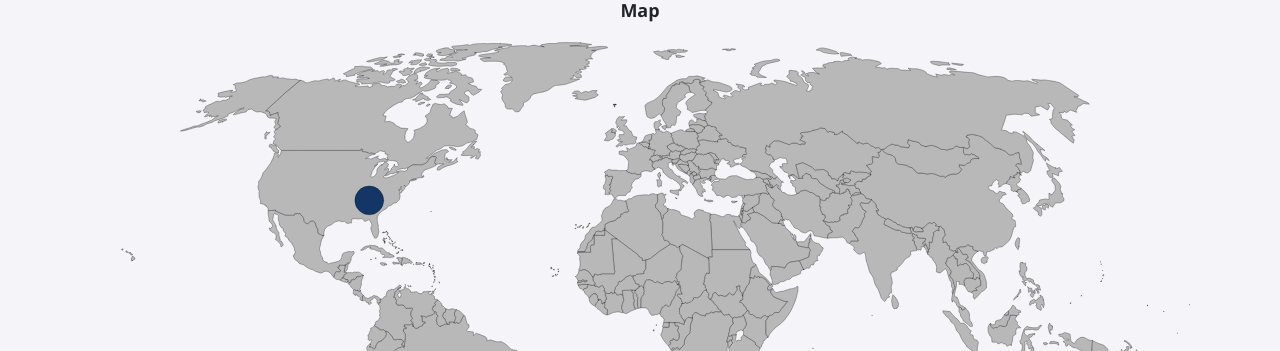
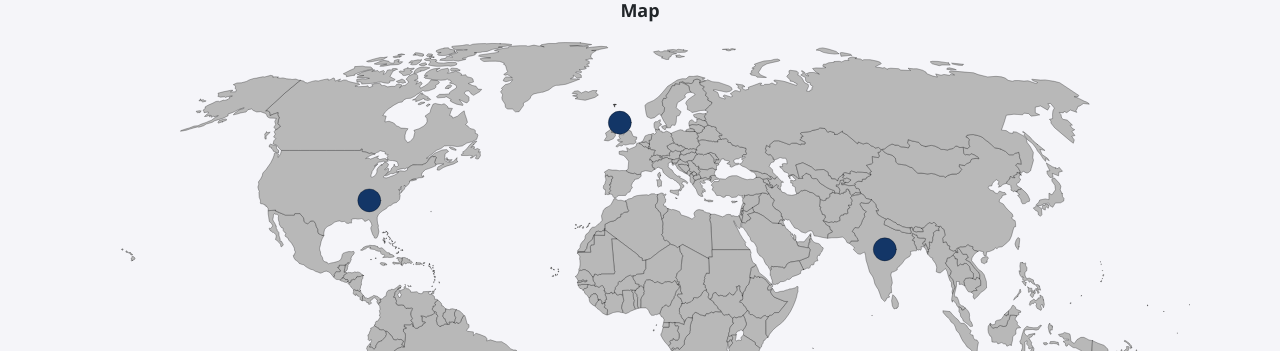
Before and after one commit to MLH-Fellowship/prep-portfolio-22.JUL.PREP.3, a Jekyll site: the page built from index.html, in a window 1280 px wide. Shown: the part 794-1145 px from the top of the page. Built offline with Jekyll 4.4.1, drawn with Linux system fonts in a browser that asks for light colours; nearby versions of some CDN libraries.

Commit message:
Add more pins, reduce radius of pins

```diff
--- a/_includes/world-map.html
+++ b/_includes/world-map.html
@@ -14,7 +14,7 @@
         height="100"
         xmlns="http://www.w3.org/2000/svg"
     >
-        <g id="globe">
+        <g>
             <path
                 d="M1383 261.6l1.5 1.8-2.9 0.8-2.4 1.1-5.9 0.8-5.3 1.3-2.4 2.8 1.9 2.7 1.4 3.2-2 2.7 0.8 2.5-0.9 2.3-5.2-0.2 3.1 4.2-3.1 1.7-1.4 3.8 1.1 3.9-1.8 1.8-2.1-0.6-4 0.9-0.2 1.7-4.1 0-2.3 3.7 0.8 5.4-6.6 2.7-3.9-0.6-0.9 1.4-3.4-0.8-5.3 1-9.6-3.3 3.9-5.8-1.1-4.1-4.3-1.1-1.2-4.1-2.7-5.1 1.6-3.5-2.5-1 0.5-4.7 0.6-8 5.9 2.5 3.9-0.9 0.4-2.9 4-0.9 2.6-2-0.2-5.1 4.2-1.3 0.3-2.2 2.9 1.7 1.6 0.2 3 0 4.3 1.4 1.8 0.7 3.4-2 2.1 1.2 0.9-2.9 3.2 0.1 0.6-0.9-0.2-2.6 1.7-2.2 3.3 1.4-0.1 2 1.7 0.3 0.9 5.4 2.7 2.1 1.5-1.4 2.2-0.6 2.5-2.9 3.8 0.5 5.4 0z"
                 id="AF"
@@ -2065,10 +2065,12 @@
                 d="M 1994.4 606 1994 606.4 1993.2 607.5 1992.9 607.6 1992.2 608 1992 608.6 1991.6 608.8 1991.4 609.1 1991.3 609.3 1991.6 609.4 1992.2 609.1 1992.3 609 1992.6 608.7 1992.8 608.4 1993.4 608.1 1993.7 607.8 1994.3 607.5 1994.3 607.8 1993.8 608.5 1993.6 608.6 1993.7 609.2 1993.4 609.5 1993.1 609.2 1992.7 609.2 1992.2 609.3 1991.8 609.6 1991.1 609.7 1990.1 609.7 1990.6 609.2 1990.2 609 1989.6 609.2 1989.2 609.4 1989.2 609.6 1988.9 609.7 1988.7 609.8 1988.6 610.2 1988.4 610.5 1988.1 610.4 1988.1 610.2 1987.7 610.1 1987.3 610.3 1987.1 610.8 1986.8 611 1986.5 611 1986.5 610.7 1986.5 610.3 1986.3 609.9 1986.4 609.7 1986.3 609.6 1985.7 609.8 1985.7 609.4 1986.1 609.1 1986.2 609.1 1986.1 608.6 1986.4 608.5 1986.9 608.8 1987.5 608.4 1987.7 608.4 1988 608.1 1988.2 608.1 1988.5 607.8 1988.5 607.6 1989.3 607.5 1990.2 607.2 1990.5 607.1 1990.9 607.2 1991.4 607 1991.6 606.6 1991.8 606.6 1992 606.2 1992.4 606.3 1992.5 606.1 1992.7 606.2 1993.7 605.7 1993.8 606 1994 605.9 1994.2 606 1994.5 605.7 1995 605.5 1995.1 605.6 1994.6 606 1994.4 606 Z"
             ></path>
         </g>
-        <g id="pins"
+        <g class="pins"
             fill="#133667"
         >
-            <circle cx="530" cy="275" r="25" class="pin julian"/>
+            <circle cx="530" cy="275" r="20" class="pin julian"/>
+            <circle cx="1425" cy="360" r="20" class="pin himanshu"/>
+            <circle cx="965" cy="140" r="20" class="pin alex"/>
         </g>
     </svg>
 </div>
--- a/assets/js/world-map.js
+++ b/assets/js/world-map.js
@@ -1,24 +1,24 @@
 'use strict';
 
-(function() {
+(function () {
+    console.log('script loaded');
+
     // if updating default color also have to update
     // the world-map.html file (the #pins fill)
     const PIN_COLOR_DEFAULT = '#133667';
     const PIN_COLOR_HOVER = 'white';
 
-    console.log("script loaded");
+    let pins = Array.from(document.querySelectorAll('.pin'));
 
-    let pin = document.querySelector('.pin'); // only 1 pin so far
+    pins.forEach((pin) => {
+        // mouseover: change color for now
+        pin.addEventListener('mouseover', () => {
+            pin.style.fill = PIN_COLOR_HOVER;
+        });
 
-
-    // mouseover: change color for now
-    pin.addEventListener('mouseover', (evt) => {
-        pin.style.fill = PIN_COLOR_HOVER;
-    })
-
-    // mouseout: reset hover color
-    pin.addEventListener('mouseout', (evt) => {
-        pin.style.fill = PIN_COLOR_DEFAULT;
-    })
-
+        // mouseout: reset hover color
+        pin.addEventListener('mouseout', () => {
+            pin.style.fill = PIN_COLOR_DEFAULT;
+        });
+    });
 })();
```
